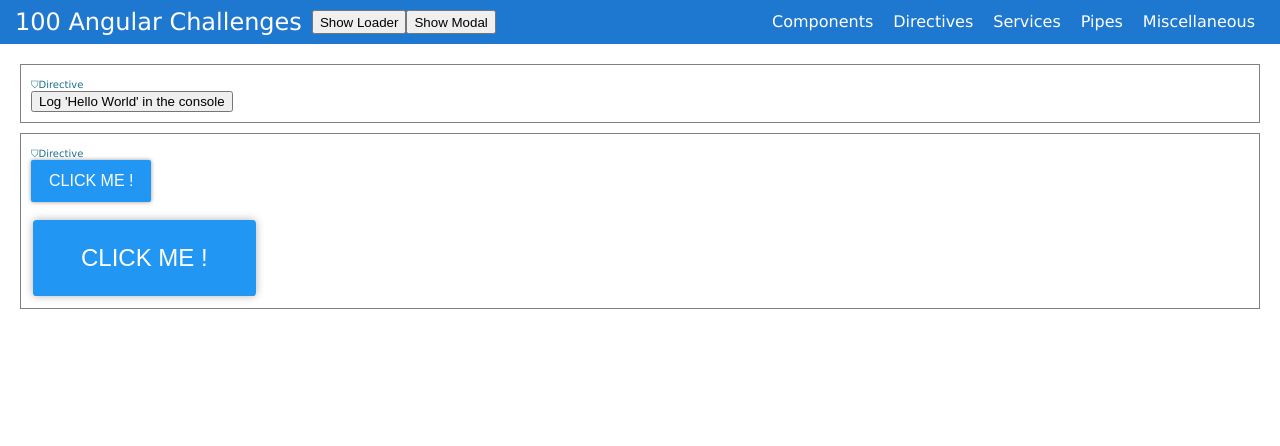
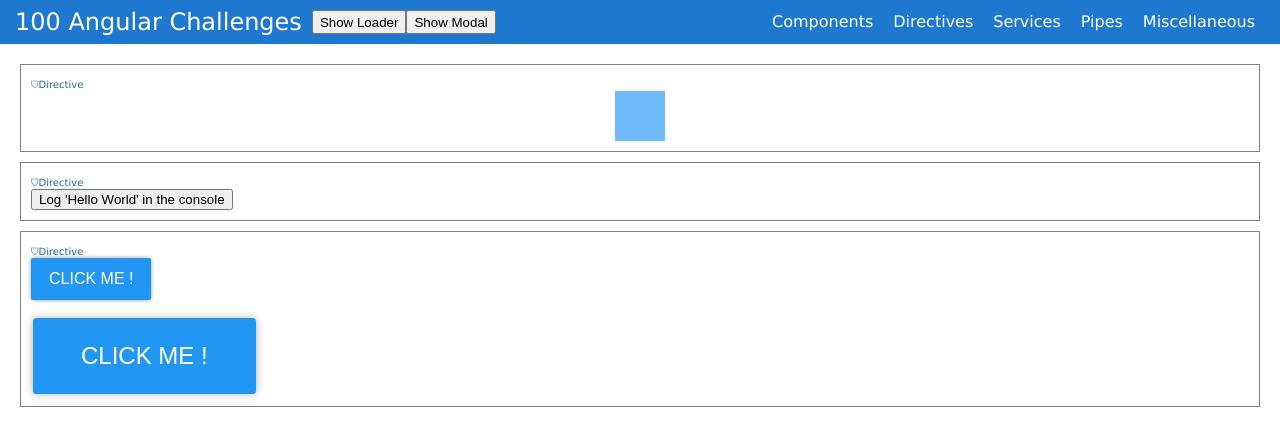
Before and after one commit to Portfolio-Allan-Rolle/100AngularChallenges, an Angular app: page /directives in a window 1280 px wide. Shown: the top 446 px of the page. Built offline with nearby package versions, Linux system fonts and the light colour scheme.

Commit message:
Scale directive complete

```diff
--- /dev/null
+++ b/src/app/directives/scale.directive.ts
@@ -0,0 +1,18 @@
+import { Directive, ElementRef, HostListener } from '@angular/core';
+
+@Directive({
+  selector: '[appScale]',
+})
+export class ScaleDirective {
+  constructor(private el: ElementRef) {}
+  @HostListener('mouseenter')
+  onMouseEnter() {
+    this.el.nativeElement.style.transition = 'transform .6s ease';
+    this.el.nativeElement.style.transform = 'scale(1.5)';
+  }
+
+  @HostListener('mouseleave')
+  onMouseLeave() {
+    this.el.nativeElement.style.transform = 'scale(1)';
+  }
+}
--- a/src/app/routes/directives-documentation/directives-documentation.component.html
+++ b/src/app/routes/directives-documentation/directives-documentation.component.html
@@ -1,3 +1,9 @@
+<div class="wrapper-directive">
+  <div class="square">
+    <div appScale class="square_object"></div>
+  </div>
+</div>
+
 <div class="wrapper-directive">
   <div>
     <button appDebounceClick (debounceClickFunction)="log()">
--- a/src/app/routes/directives-documentation/directives-documentation.component.scss
+++ b/src/app/routes/directives-documentation/directives-documentation.component.scss
@@ -1,3 +1,14 @@
+.square {
+  display: flex;
+  justify-content: center;
+  align-items: center;
+  &_object {
+    height: 50px;
+    width: 50px;
+    background-color: #6eb9f7;
+  }
+}
+
 .ripple-css-only {
   border: none;
   border-radius: 2px;
--- a/src/app/routes/directives-documentation/directives-documentation.component.ts
+++ b/src/app/routes/directives-documentation/directives-documentation.component.ts
@@ -1,10 +1,11 @@
 import { Component } from '@angular/core';
 import { DebounceClickDirective } from '../../directives/debounce-click.directive';
 import { RippleDirective } from '../../directives/ripple.directive';
+import { ScaleDirective } from '../../directives/scale.directive';
 
 @Component({
   selector: 'app-directives-documentation',
-  imports: [DebounceClickDirective, RippleDirective],
+  imports: [DebounceClickDirective, RippleDirective, ScaleDirective],
   templateUrl: './directives-documentation.component.html',
   styleUrl: './directives-documentation.component.scss',
 })
```
Also changed, not shown: 2 other files (tests, documents, lock files or other folders).
